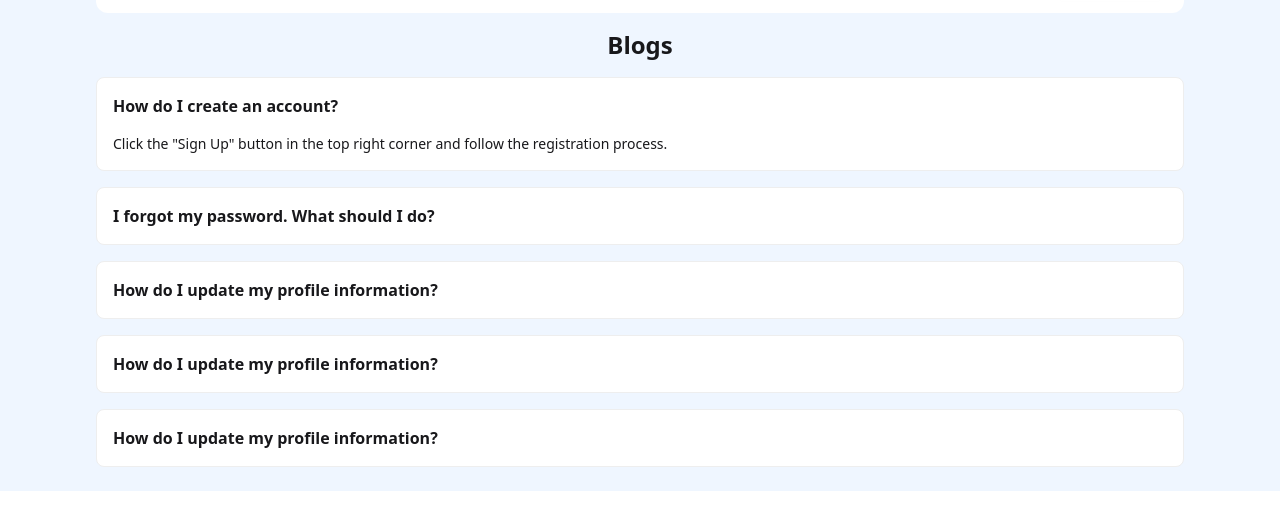
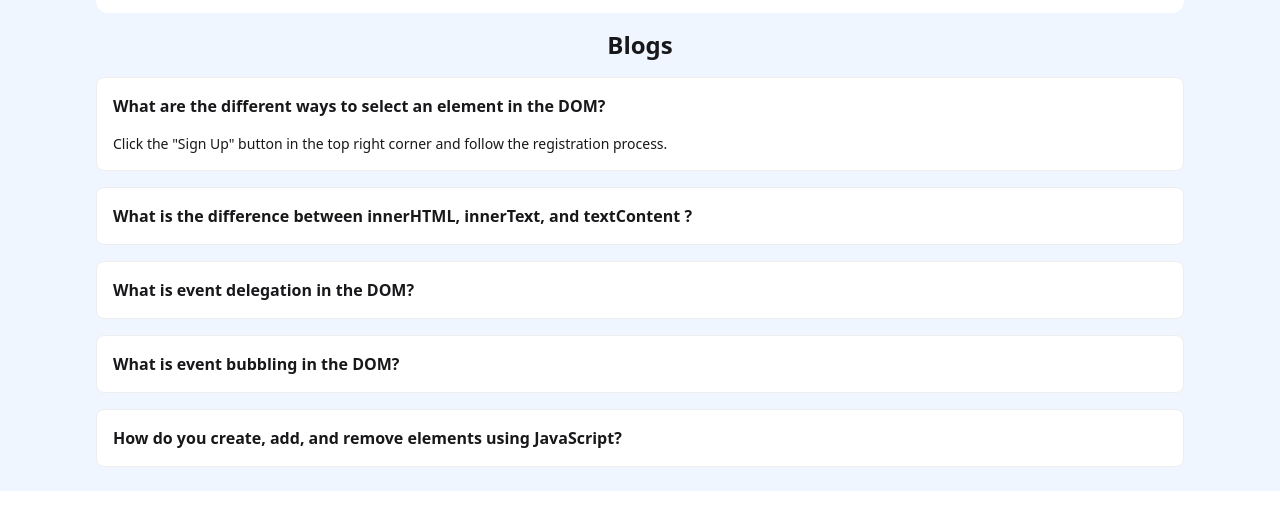
Before and after one commit to apolo-itnet/PH-BH11-Assignment-5, a plain HTML site: page blog.html in a window 1280 px wide. Shown: the part 75-604 px from the top of the page. Drawn offline with nearby package versions, Linux system fonts and the light colour scheme.

```diff
--- a/blog.html
+++ b/blog.html
@@ -37,35 +37,35 @@
     <!-- Qus-1 -->
     <div class="collapse bg-base-100 border border-base-300">
       <input type="radio" name="my-accordion-1" checked="checked" />
-      <div class="collapse-title font-semibold">How do I create an account?</div>
+      <div class="collapse-title font-semibold">What are the different ways to select an element in the DOM?</div>
       <div class="collapse-content text-sm">Click the "Sign Up" button in the top right corner and follow the registration process.</div>
     </div>
 
     <!-- Qus-2 -->
     <div class="collapse bg-base-100 border border-base-300">
       <input type="radio" name="my-accordion-1" />
-      <div class="collapse-title font-semibold">I forgot my password. What should I do?</div>
+      <div class="collapse-title font-semibold">What is the difference between innerHTML, innerText, and textContent ?</div>
       <div class="collapse-content text-sm">Click on "Forgot Password" on the login page and follow the instructions sent to your email.</div>
     </div>
 
     <!-- Qus-3 -->
     <div class="collapse bg-base-100 border border-base-300">
       <input type="radio" name="my-accordion-1" />
-      <div class="collapse-title font-semibold">How do I update my profile information?</div>
+      <div class="collapse-title font-semibold"> What is event delegation in the DOM?</div>
       <div class="collapse-content text-sm">Go to "My Account" settings and select "Edit Profile" to make changes.</div>
     </div>
 
     <!-- Qus-4 -->
     <div class="collapse bg-base-100 border border-base-300">
       <input type="radio" name="my-accordion-1" />
-      <div class="collapse-title font-semibold">How do I update my profile information?</div>
+      <div class="collapse-title font-semibold">What is event bubbling in the DOM?</div>
       <div class="collapse-content text-sm">Go to "My Account" settings and select "Edit Profile" to make changes.</div>
     </div>
 
     <!-- Qus-5 -->
     <div class="collapse bg-base-100 border border-base-300">
       <input type="radio" name="my-accordion-1" />
-      <div class="collapse-title font-semibold">How do I update my profile information?</div>
+      <div class="collapse-title font-semibold">How do you create, add, and remove elements using JavaScript? </div>
       <div class="collapse-content text-sm">Go to "My Account" settings and select "Edit Profile" to make changes.</div>
     </div>
 
```
Also changed, not shown: index.html (+5 -5 lines), script/script.js (+14 -0 lines).
